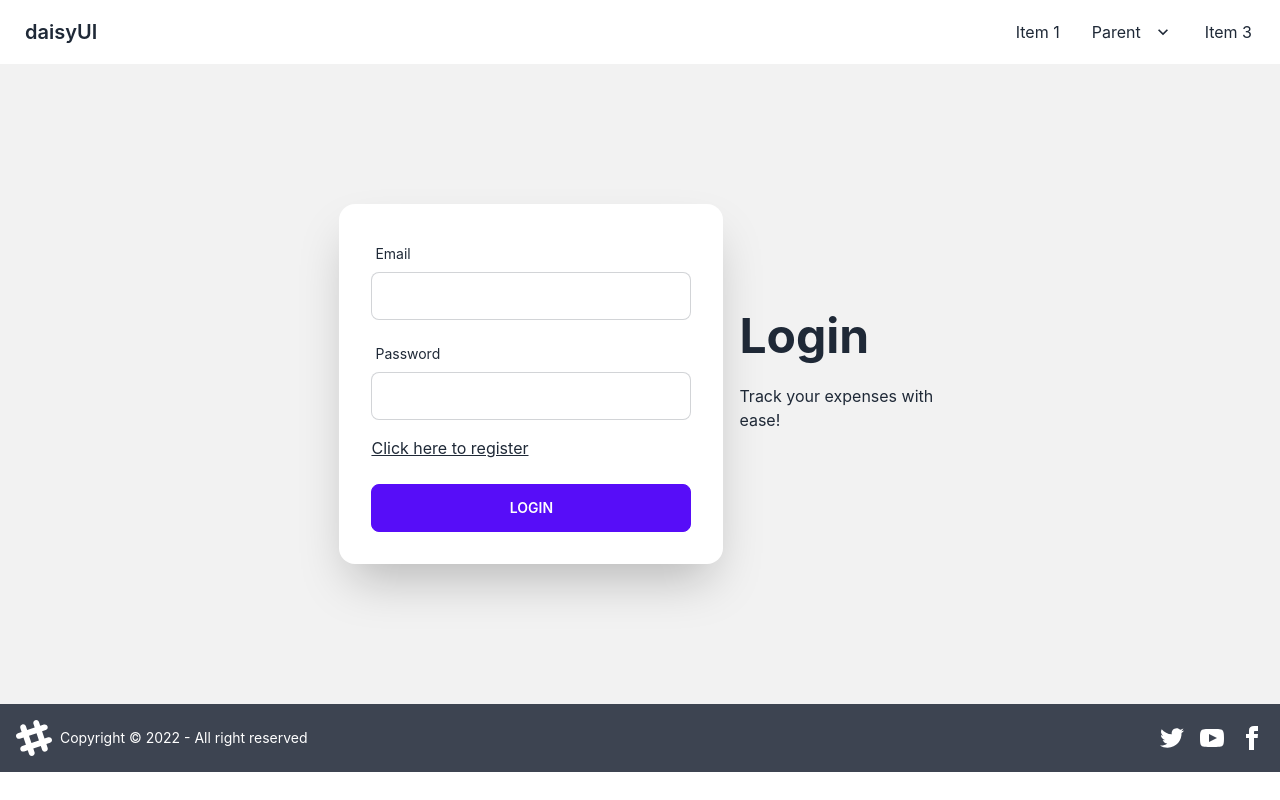
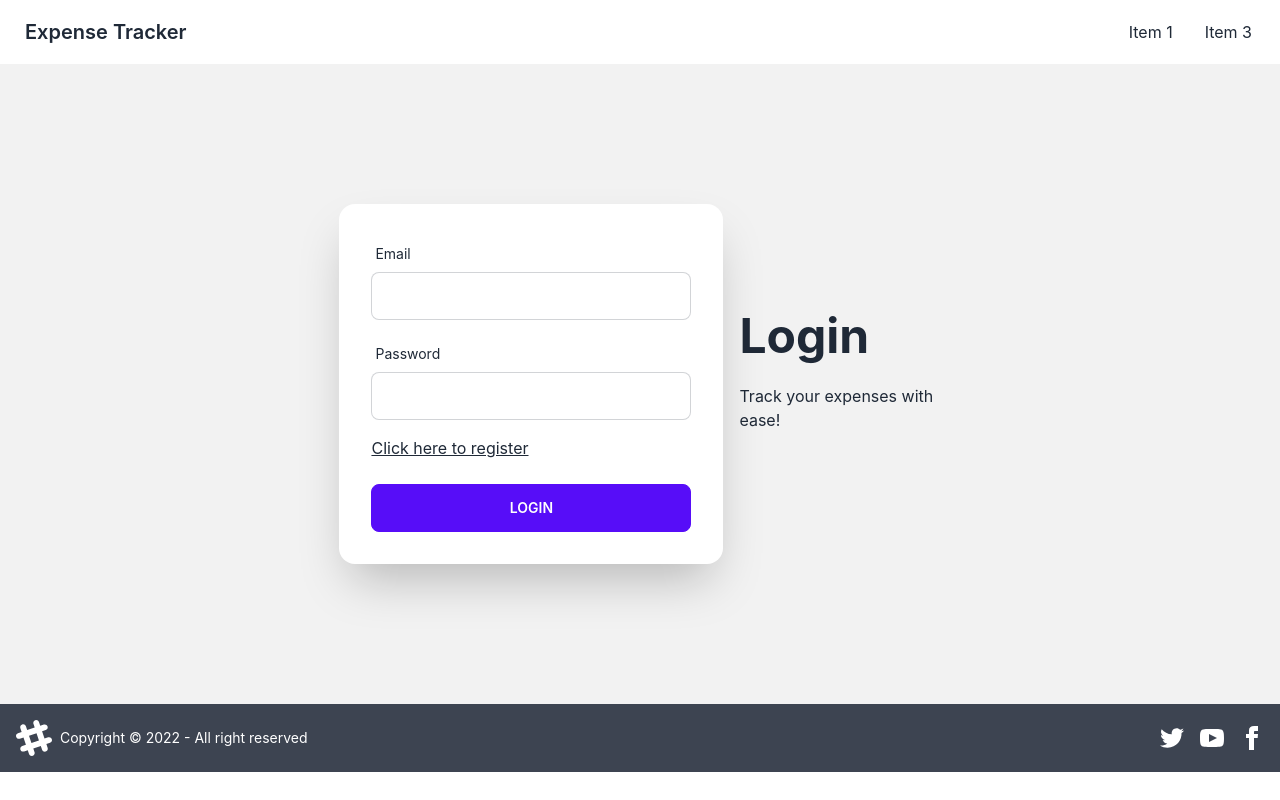
Before and after one commit to 01-DC/mern-expense-tracker-client, a React (Vite) app: page /login in a window 1280 px wide. Built offline with nearby package versions, Linux system fonts and the light colour scheme; the HTML template or start-up script is replaced by a standard one.

Commit message:
added forced browsing protection after login

```diff
--- a/src/App.jsx
+++ b/src/App.jsx
@@ -1,5 +1,5 @@
 import React from "react"
-import { Routes, Route } from "react-router-dom"
+import { Routes, Route, Navigate } from "react-router-dom"
 
 import Footer from "./components/Footer"
 import Header from "./components/Header"
@@ -12,7 +12,14 @@ function App() {
 		<>
 			<Header />
 			<Routes>
-				<Route path="/" element={<HomePage />} />
+				<Route
+					path="/"
+					element={
+						<ProtectedRoutes>
+							<HomePage />
+						</ProtectedRoutes>
+					}
+				/>
 				<Route path="/register" element={<RegisterPage />} />
 				<Route path="/login" element={<LoginPage />} />
 			</Routes>
@@ -21,4 +28,9 @@ function App() {
 	)
 }
 
+export function ProtectedRoutes(props) {
+	if (localStorage.getItem("user")) return props.children
+	else return <Navigate to="/login" />
+}
+
 export default App
--- a/src/components/Header.jsx
+++ b/src/components/Header.jsx
@@ -4,33 +4,14 @@ const Header = () => {
 	return (
 		<div className="navbar bg-base-100">
 			<div className="flex-1">
-				<a className="btn btn-ghost normal-case text-xl">daisyUI</a>
+				<a className="btn btn-ghost normal-case text-xl">
+					Expense Tracker
+				</a>
 			</div>
 			<div className="flex-none">
 				<ul className="menu menu-horizontal px-1">
 					<li>
 						<a>Item 1</a>
-					</li>
-					<li tabIndex={0}>
-						<a>
-							Parent
-							<svg
-								className="fill-current"
-								xmlns="http://www.w3.org/2000/svg"
-								width="20"
-								height="20"
-								viewBox="0 0 24 24">
-								<path d="M7.41,8.58L12,13.17L16.59,8.58L18,10L12,16L6,10L7.41,8.58Z" />
-							</svg>
-						</a>
-						<ul className="p-2 bg-base-100">
-							<li>
-								<a>Submenu 1</a>
-							</li>
-							<li>
-								<a>Submenu 2</a>
-							</li>
-						</ul>
 					</li>
 					<li>
 						<a>Item 3</a>
--- a/src/pages/LoginPage.jsx
+++ b/src/pages/LoginPage.jsx
@@ -1,10 +1,14 @@
-import React from "react"
+import React, { useEffect } from "react"
 import { Link, useNavigate } from "react-router-dom"
 import { Formik } from "formik"
 import axios from "axios"
 
 const LoginPage = () => {
 	const navigate = useNavigate()
+
+	useEffect(() => {
+		if (localStorage.getItem("user")) navigate("/")
+	}, [navigate])
 
 	return (
 		<div className="hero min-h-[80vh] bg-base-200">
@@ -37,7 +41,7 @@ const LoginPage = () => {
 									localStorage.setItem(
 										"user",
 										JSON.stringify({
-											...data,
+											...data.user,
 											password: "",
 										})
 									)
--- a/src/pages/RegisterPage.jsx
+++ b/src/pages/RegisterPage.jsx
@@ -1,10 +1,14 @@
-import React, { useState } from "react"
+import React, { useEffect } from "react"
 import { Link, useNavigate } from "react-router-dom"
 import { Formik } from "formik"
 import axios from "axios"
 
 const RegisterPage = () => {
 	const navigate = useNavigate()
+
+	useEffect(() => {
+		if (localStorage.getItem("user")) navigate("/")
+	}, [navigate])
 
 	return (
 		<div className="hero min-h-[80vh] bg-base-200">
```
